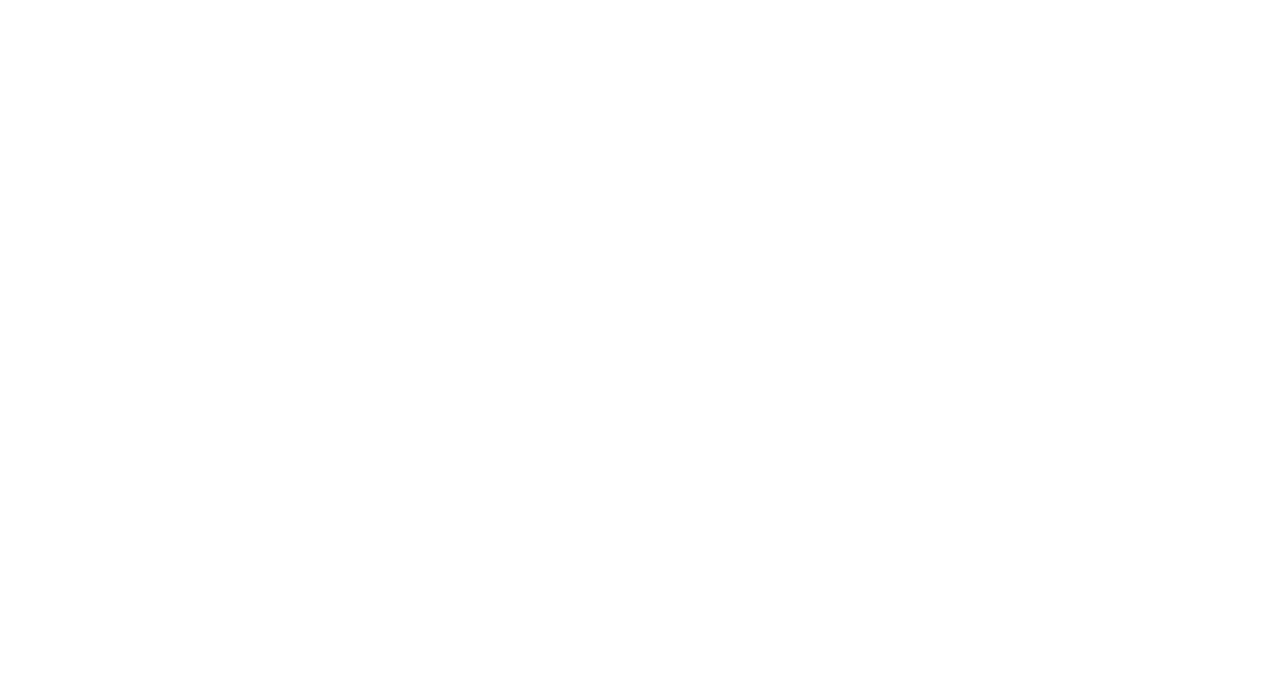
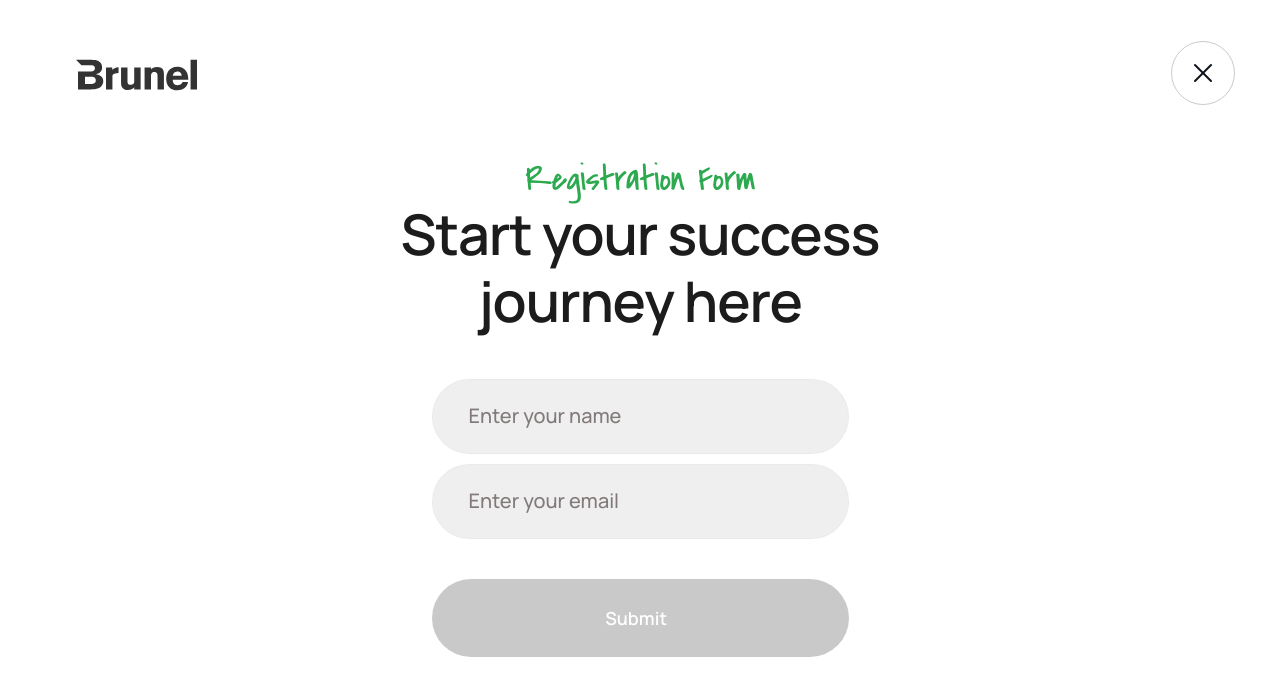
Before and after one commit to Harsh-Panwar22062001/BrunelApplication, a React (Create React App) app: page /register in a window 1280 px wide. Before the commit this address had no page. Shown: the top 696 px of the page. Built offline with nearby package versions, Linux system fonts and the light colour scheme.

Commit message:
RegisterPage Setup

```diff
--- a/src/App.js
+++ b/src/App.js
@@ -2,6 +2,7 @@ import { BrowserRouter, Routes, Route } from "react-router-dom";
 import "./App.css";
 import Home from "./Components/HomePage/Home";
 import SuccessPage from "./Components/SuccessPage";
+import Register from "./Components/RegisterPage/Register";
 
 
 
@@ -10,6 +11,7 @@ const App = () => {
     <>
       <Routes>
         <Route path="/" element={ <Home/>} />
+        <Route path="/register" element={<Register/>} />
         <Route path="/success" element={<SuccessPage/>} />
 
       </Routes>
--- a/src/Components/AccordianSection/AskData.jsx
+++ b/src/Components/AccordianSection/AskData.jsx
@@ -1,6 +1,6 @@
 import React from "react";
 import Img from "../../Assests/Images/Union.svg"; // Corrected import path
-import Accordion from "../../Components/AccordianSection/AskData";
+import Accordion from "./Accordion";
 
 const AskData = () => {
   const questions = [
--- a/src/Components/HomePage/Body.jsx
+++ b/src/Components/HomePage/Body.jsx
@@ -3,7 +3,7 @@ import GirlImg from "../../Assests/Images/girl.svg";
 import Spark from "../../Assests/Images/spark.svg";
 import Rocket from "../../Assests/Images/rocket.svg";
 import Carasoul from "../../Assests/Images/carasoul.svg"; // Corrected import name
-// import AskData from "../AccordianSection/AskData";
+import AskData from "../AccordianSection/AskData";
 
 const Body = () => {
   return (
@@ -57,7 +57,7 @@ const Body = () => {
         </div>
       </div>
 
-      {/* <AskData/> */}
+      <AskData/>
     </>
   );
 };
--- /dev/null
+++ b/src/Components/RegisterPage/Register.js
@@ -0,0 +1,112 @@
+import React, { useEffect, useState } from "react";
+import Logo from "../../Assests/Images/logo.svg";
+import Cancel from "../../Assests/Images/cancel.svg";
+import Error from "../../Assests/Images/error.svg";
+import { useNavigate } from "react-router-dom";
+import './register.css'
+
+const Register = () => {
+  const [formdata, setFormdata] = useState({
+    name: "",
+    email: "",
+  });
+  const [error, setError] = useState(false);
+  const [disable, setDisable] = useState(true);
+  const navigate = useNavigate();
+
+  function isValidEmail(email) {
+    const regex = /^[\w-]+(\.[\w-]+)*@([\w-]+\.)+[a-zA-Z]{2,7}$/;
+    return regex.test(email);
+  }
+
+  useEffect(() => {
+    if (formdata.email !== "" && formdata.name !== "") {
+      setDisable(false);
+    } else {
+      setDisable(true);
+    }
+  }, [formdata.email, formdata.name]);
+
+  const handleData = (e) => {
+    e.preventDefault();
+
+    setFormdata((prev) => ({
+      ...prev,
+      [e.target.name]: e.target.value,
+    }));
+  };
+
+  const submitForm = (e) => {
+    e.preventDefault();
+    if (formdata.email !== "") {
+      setError(!isValidEmail(formdata.email));
+      if (isValidEmail(formdata.email)) {
+        navigate("/success");
+      }
+    } else {
+      setError(false);
+    }
+  };
+
+  return (
+    <>
+      <header className="register_header">
+        <img src={Logo} alt="logo" />
+        <a href="/">
+          <img src={Cancel} alt="cancel" />
+        </a>
+      </header>
+
+      <div className="register_form">
+        <h4>Registration Form</h4>
+        <h4>
+          Start your success <br /> journey here
+        </h4>
+        <form className="form_container">
+          <input
+            type="text"
+            placeholder="Enter your name"
+            value={formdata.name}
+            name="name"
+            onChange={(e) => handleData(e)}
+          />
+          <input
+            type="text"
+            placeholder="Enter your email"
+            value={formdata.email}
+            name="email"
+            onChange={(e) => handleData(e)}
+          />
+
+          {error && (
+            <p className="error">
+              <span>
+                <img src={Error} alt="img" />
+              </span>
+              Enter a valid email address
+            </p>
+          )}
+
+          <button
+            type="submit"
+            className="submit_btn"
+            disabled={disable}
+            onClick={(e) => submitForm(e)}
+            style={
+              disable
+                ? { background: "#c9c9c9" }
+                : {
+                    background:
+                      "linear-gradient(97.55deg, #1c1c1c 2.63%, #454444 105.2%), linear-gradient(0deg, #c9c9c9, #c9c9c9)",
+                  }
+            }
+          >
+            Submit
+          </button>
+        </form>
+      </div>
+    </>
+  );
+};
+
+export default Register;
--- /dev/null
+++ b/src/Components/RegisterPage/register.css
@@ -0,0 +1,134 @@
+.register_header {
+  margin: 24px;
+  display: flex;
+  justify-content: space-between;
+  padding: 16.97px 20.89px 16.97px 52.22px;
+  border-radius: 65.28px;
+}
+
+.register_form {
+  width: 100%;
+  height: 538.22px;
+  display: flex;
+  justify-content: center;
+  align-items: center;
+  flex-direction: column;
+}
+
+.register_form h4:nth-child(1) {
+  font-family: var(--grace);
+  font-size: 36px;
+  font-weight: 400;
+  line-height: 39.6px;
+  letter-spacing: -0.02em;
+  color: #2da950;
+}
+
+.register_form h4:nth-child(2) {
+  font-size: 56px;
+  font-weight: 600;
+  line-height: 67.2px;
+  letter-spacing: -0.02em;
+  color: #1c1c1c;
+  text-align: center;
+  margin-bottom: 45px;
+}
+
+.form_container {
+  display: flex;
+  flex-direction: column;
+  width: 417px;
+  height: 298.22px;
+  gap: 10px;
+}
+
+input {
+  padding: 24px 36px 24px 36px;
+  gap: 10px;
+  height: 75px;
+  border-radius: 64px;
+  font-size: 20px;
+  background: #efefef;
+  border: 1px solid #00000005;
+}
+
+input::placeholder {
+  font-family: var(--manrope);
+  font-size: 20px;
+  font-weight: 500;
+  line-height: 27.32px;
+  color: #827a7a;
+}
+
+.submit_btn {
+  height: 77.22px;
+  padding: 26.11px 49.61px 26.11px 41.78px;
+  margin-top: 30px;
+  border-radius: 107.06px;
+  border: none;
+  cursor: pointer;
+  color: white;
+  font-family: var(--manrope);
+  font-size: 18px;
+  font-weight: 600;
+  line-height: 24.59px;
+  text-align: center;
+}
+
+.error {
+  font-family: var(--manrope);
+  font-size: 16px;
+  font-weight: 500;
+  line-height: 21.86px;
+  text-align: center;
+  color: #ff0808;
+}
+
+/* Success Css */
+.success_container {
+  display: flex;
+  margin: auto;
+  align-items: center;
+  flex-direction: column;
+  text-align: center;
+  width: 718px;
+}
+
+.success_container p {
+  font-size: 27px;
+  font-weight: 500;
+  line-height: 35.1px;
+  text-align: center;
+  color: #727272;
+  margin-top: 10px;
+}
+
+.message_box h4:nth-child(1) {
+  font-family: var(--grace);
+  font-size: 36px;
+  font-weight: 400;
+  line-height: 39.6px;
+  letter-spacing: -0.02em;
+  color: #2da950;
+}
+
+.message_box h4:nth-child(2) {
+  font-size: 56px;
+  font-weight: 600;
+  line-height: 67.2px;
+  letter-spacing: -0.02em;
+  text-align: center;
+  color: #1c1c1c;
+}
+
+.redirect_message {
+  font-family: var(--manrope);
+  font-size: 20px;
+  font-weight: 400;
+  line-height: 26px;
+  text-align: center;
+  color: #727272;
+  position: absolute;
+  bottom: 0;
+  width: 100%;
+}
```
